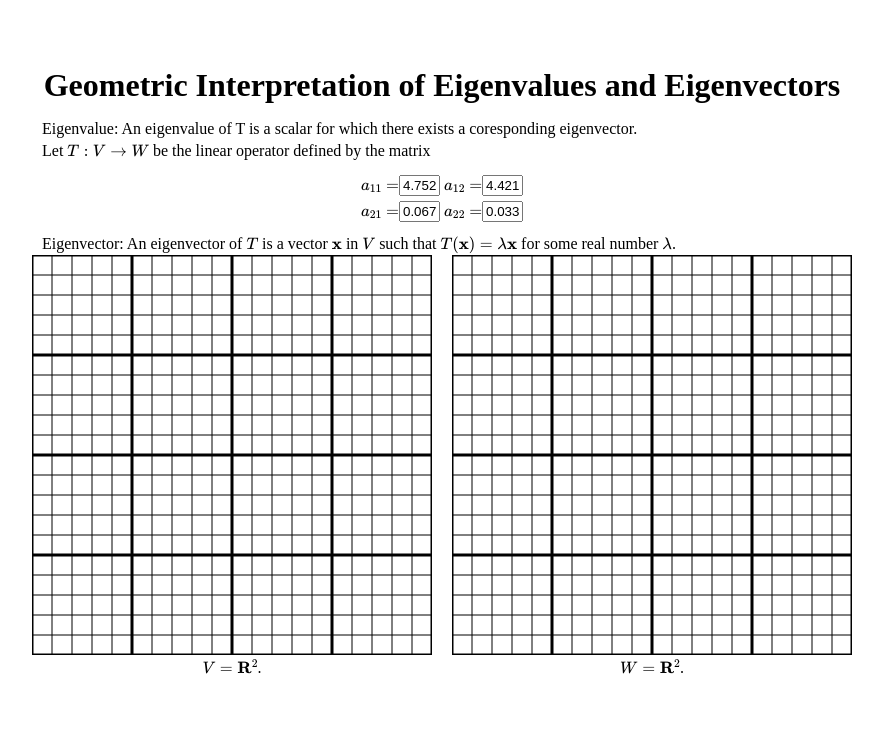
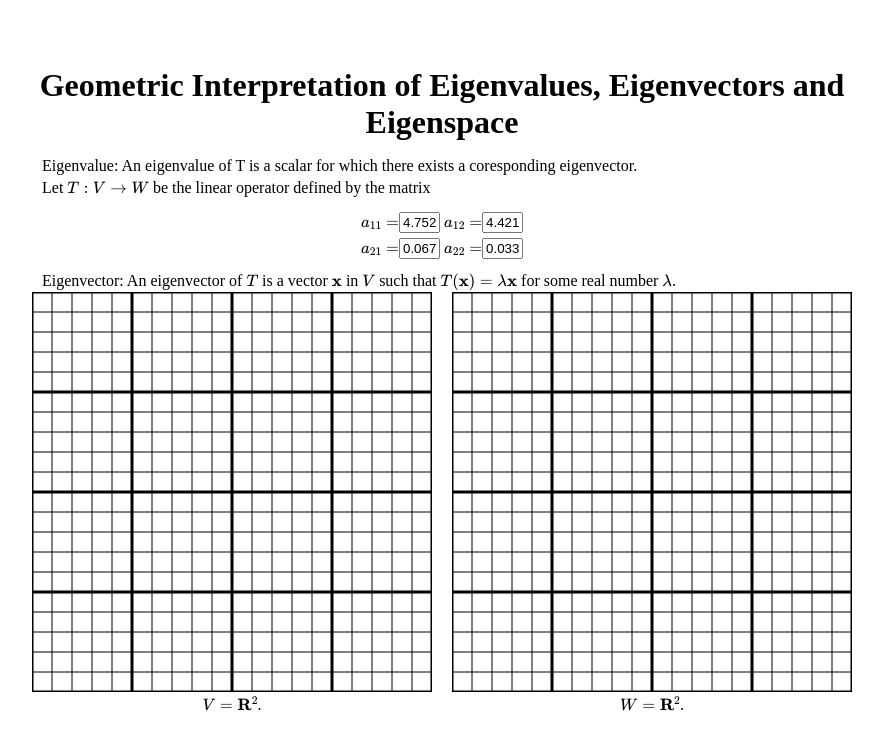
Before and after one commit to Auroaruora/Geometric-Interpretations-of-Mathematical-Concepts, a plain HTML site: page project/eigenvectors/eigenvectors.html in a window 1280 px wide. Shown: the whole page, without its empty margins (198-1081 px from the left). Drawn offline with nearby package versions, Linux system fonts and the light colour scheme; some packages are replaced by stand-ins of ours.

Commit message:
Update eigenvectors.html

```diff
--- a/project/eigenvectors/eigenvectors.html
+++ b/project/eigenvectors/eigenvectors.html
@@ -26,7 +26,7 @@
 
 <body>
   <header>
-    <h1>Geometric Interpretation of Eigenvalues and Eigenvectors</h1>
+    <h1>Geometric Interpretation of Eigenvalues, Eigenvectors and Eigenspace</h1>
   </header>
 
   <p>
```
